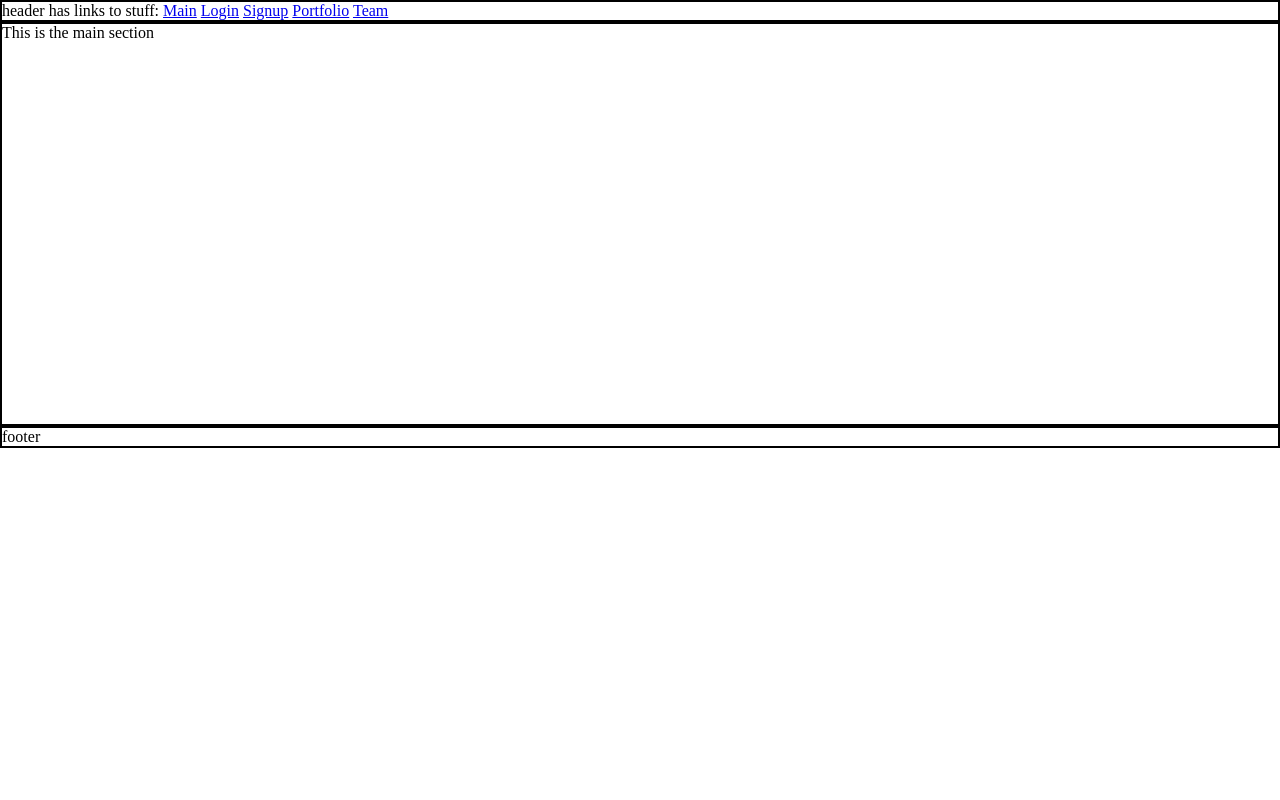
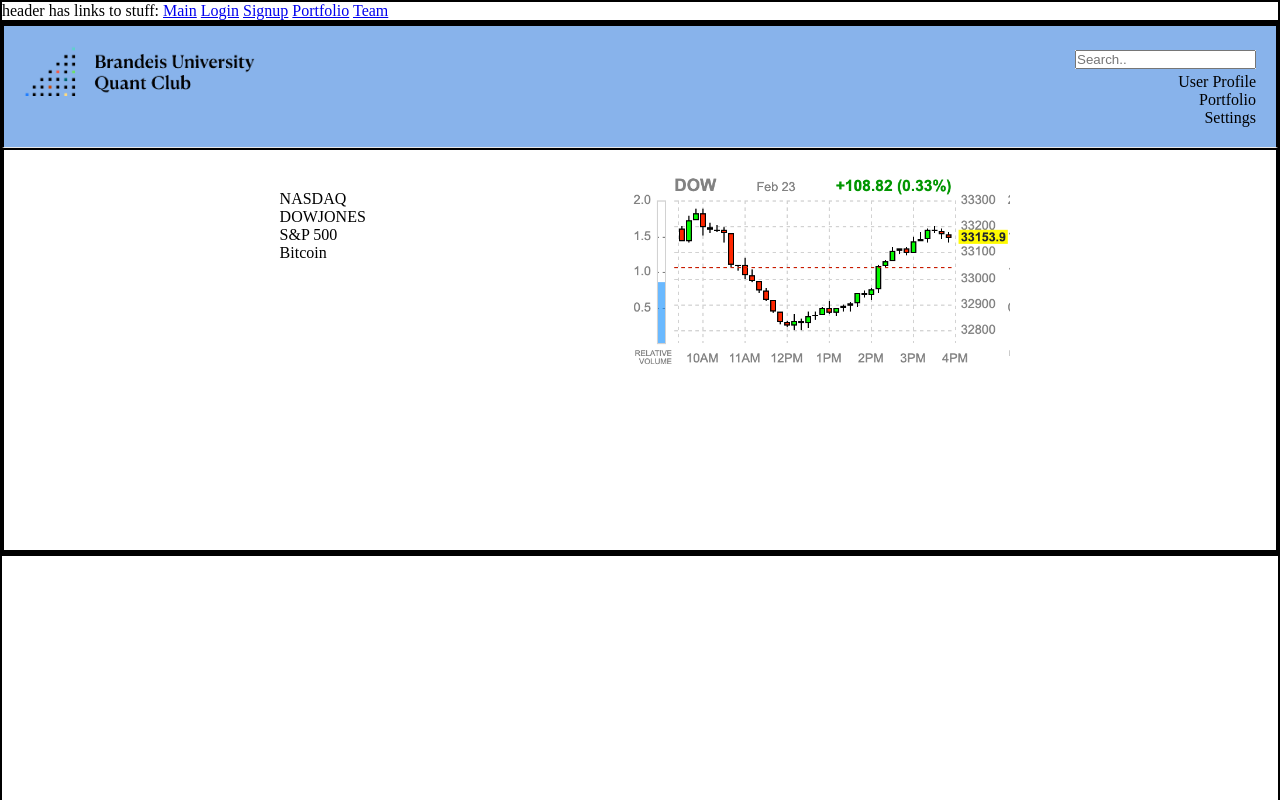
Before and after one commit to ArcherHeffern/ImpliedVolatilityIndex, a SvelteKit app: page / in a window 1280 px wide. Shown: the top 800 px of the page. Built offline with nearby package versions, Linux system fonts and the light colour scheme.

Commit message:
this is the main page

```diff
--- a/src/routes/+page.svelte
+++ b/src/routes/+page.svelte
@@ -1 +1,122 @@
-This is the main section
+<style>
+    * {
+        margin: 0;
+        padding: 0;
+    }
+
+    body {
+        height: 200vh;
+        background: rgb(255, 255, 255);
+    }
+
+    header {
+        background: #88b3eb;
+        display: flex;
+        padding: 20px;
+        border-bottom: 1px solid #e9e9e9;
+    }
+
+    .header-left {
+        flex-grow: 1;
+        display: flex;
+        gap: 10px;
+        text-align: left;
+    }
+
+    .topnav {
+        overflow: hidden;
+        background-color: #e9e9e9;
+    }
+
+    .title {
+        color: black;
+        text-align: center;
+        display: flex;
+        justify-content: center;
+    }
+
+    .header-right {
+        color: black;
+        text-align: right;
+    }
+
+    .container-search {
+        padding-top: 4px;
+        display: flex;
+        justify-content: center;
+        padding-bottom: 4px;
+    }
+
+    .container-list {
+        padding-top: 20px;
+        /* border: 1px solid black; */
+        display: flex;
+        justify-content: space-evenly;
+        padding-bottom: 20px;
+    }
+
+    .container-graph-content {
+        padding-top: 20px;
+        display: flex;
+        justify-content: center;
+        padding-bottom: 20px;
+    }
+
+    #text-content {
+        padding-left: 10px;
+    }
+
+    a {
+        color: gray;
+        text-decoration: none;
+    }
+
+</style>
+
+<script>
+
+</script>
+
+<body>
+    <header>
+       <div class="header-left">
+           <img src="logo.png" height="50px" width="auto" alt="quant logo">
+       </div>
+
+       <div class="header-right">
+           <div class="container-search">
+               <div class="topnav">
+                   <input type="text" placeholder="Search..">
+               </div>
+           </div>
+
+           <div class="row">
+               <div class="col-6 col-sm-4">User Profile</div>
+               <div class="col-6 col-sm-4">Portfolio</div>
+               <div class="col-6 col-sm-4">Settings</div>
+           </div>
+       </div>
+    </header>
+
+    <main>
+       <article>
+           <div class="container-list">
+               <div class="container-graph-content">
+                   <section id="text-content">
+                       <div class="col-6 col-sm-4">NASDAQ</div>
+                       <div class="col-6 col-sm-4">DOWJONES</div>
+                       <div class="col-6 col-sm-4">S&P 500</div>
+                       <div class="col-6 col-sm-4">Bitcoin</div>
+                   </section>
+               </div>
+
+               <div class="container-graph">
+                   <img src="dow.png" height="200px" width="auto" alt="graph">
+               </div>
+
+           </div>
+        </article>
+    </main>
+
+    <footer></footer>
+</body>
```
Also changed, not shown: static/dow.png (added), static/logo.png (added).
